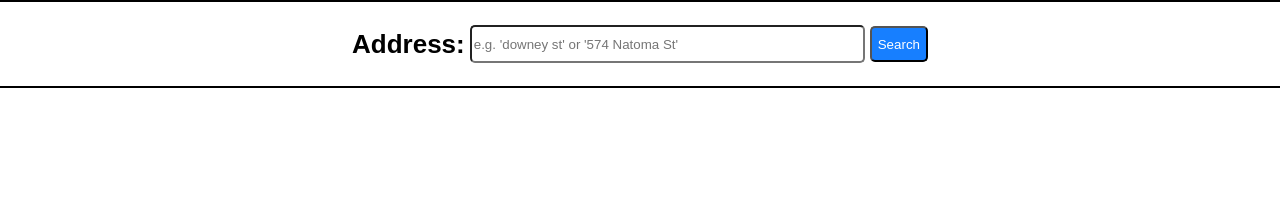
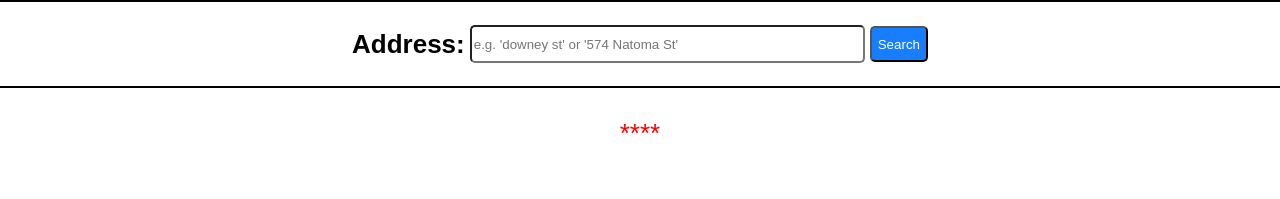
Before and after one commit to samfilip/fullstack-challenge, a React (Vite) app: page / in a window 1280 px wide. Shown: the top 199 px of the page. Built offline with nearby package versions, Linux system fonts and the light colour scheme.

Commit message:
cleaned up search/results components, updated components, and fixed syntactical issues

```diff
--- a/src/components/Results/Results.css
+++ b/src/components/Results/Results.css
@@ -12,12 +12,10 @@
 }
 
 @media only screen and (max-width: 600px){
-
   .results-container {
     font-size: small;
     width: 100%;
   }
-
   .child-container {
     display: flex;
     flex-direction: column;
@@ -31,9 +29,6 @@
     justify-content: space-evenly;
     margin: 20px;
     font-size: 10px;
-  }
-  .redfin-button {
-    width: 25vw;
   }
 }
 
--- a/src/components/Results/Results.jsx
+++ b/src/components/Results/Results.jsx
@@ -5,7 +5,7 @@ import Price from './Price'
 import Amenities from './Amenities'
 
 const Results = (props) => {
-  // this would be a good place to use contextAPI
+  // this could be a good place to consider contextAPI
   const {
     saleType,
     soldDate,
--- a/src/components/Search.css
+++ b/src/components/Search.css
@@ -38,4 +38,5 @@
 
 .error {
   color: red;
+  margin-top: 30px;
 }
--- a/src/components/Search.jsx
+++ b/src/components/Search.jsx
@@ -20,7 +20,6 @@ const Search = () => {
       !results.data.length
       ? setError('No results found. Please try a different address.')
       : setSearchResults(results.data)
-
     } catch (err) {
       console.error(err)
     }
@@ -29,7 +28,7 @@ const Search = () => {
   const handleKeyPress = (e) => (e.which === 13) ? searchHouses() : null
 
   const parseSearchResults = () => {
-    console.log('parseSearchResults', searchResults)
+    // using mls number is not the ideal key, would use id if pulling from db
     return searchResults.map(home => <Results key={home.mls} {...home} />)
   }
 
@@ -52,7 +51,7 @@ const Search = () => {
       </div>
       {searchResults.length > 0
       ? parseSearchResults()
-      : <div className="error">{error}</div>}
+      : <div className="error">**{error}**</div>}
     </>
   )
 }
```
Also changed, not shown: 1 other file (tests, documents, lock files or other folders).
